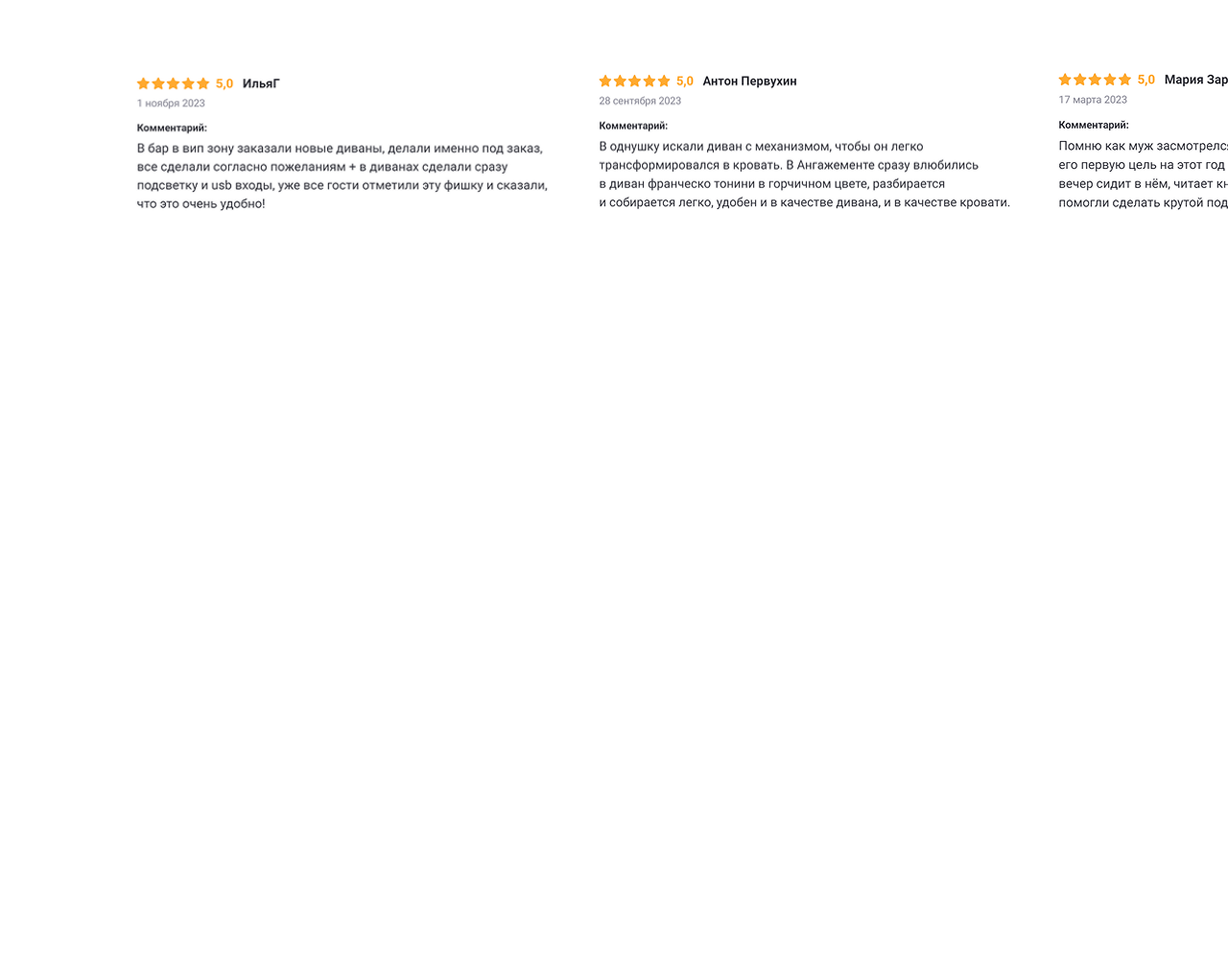
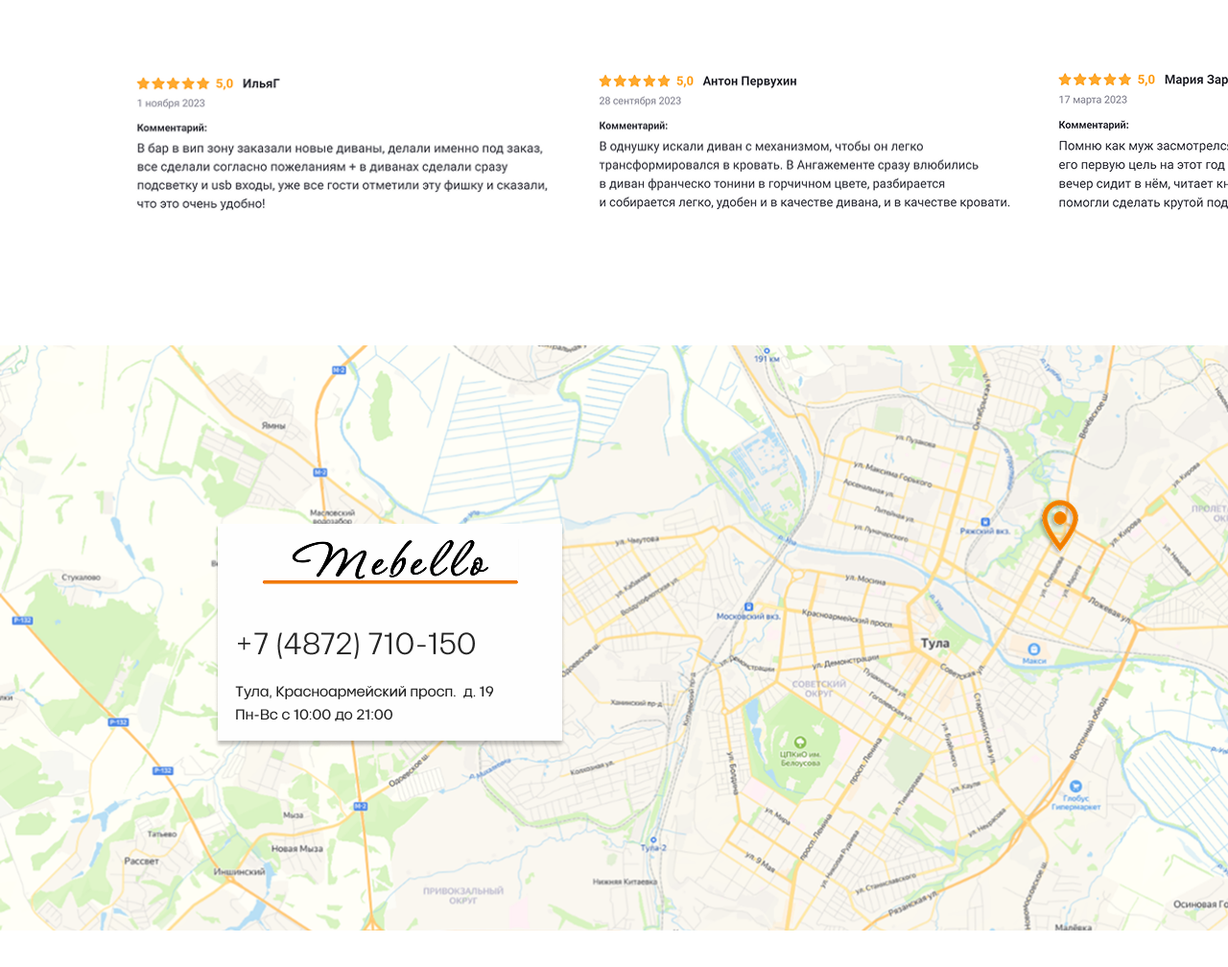
Before and after one commit to Shamitsu212/figma-to-html, a plain HTML site: page figma2/index.html in a window 1280 px wide. Shown: the part 2918-3926 px from the top of the page at 96% size. Before the commit the page ends 3189 px from the top, so only its background shows below. Drawn offline with Linux system fonts and the light colour scheme.

Commit message:
feat: сделана карта

```diff
--- a/figma2/index.html
+++ b/figma2/index.html
@@ -126,6 +126,14 @@
                     <img class="reviews" src="image/review3.png">
                 </div>
             </section>
+            <section class="sixSection">
+                <img class="MebellaCard" src="image/mebellaCard.png">
+                <img class="point" src="image/poiny.png">
+            </section>
+            <footer class="footer">
+
+
+            </footer>
 
         </main>
 
--- a/figma2/scss/styles.scss
+++ b/figma2/scss/styles.scss
@@ -558,3 +558,37 @@
     width: 441px;
     height: 158px;
 }
+.sixSection
+{
+    position: relative;
+
+    width: 1684px;
+    height: 610px;
+
+    background: url("map.png");
+    background-size: cover;
+
+    margin-top: 89px;
+}
+.point
+{
+    position: absolute;
+
+    margin-top: 154px;
+    margin-left: 1060px;
+}
+.MebellaCard
+{
+    position: absolute;
+
+    margin-top: 186px;
+    margin-left: 223px;
+}
+.footer
+{
+    display: flex;
+    flex-direction: column;
+
+    width: 1680px;
+    height: 480px;
+}
```
Also changed, not shown: figma2/css/map.png (added), figma2/css/styles.css, figma2/image/mebellaCard.png (added), figma2/image/poiny.png (added), figma2/scss/browser.scss (line endings or trailing spaces), 1 other file.
